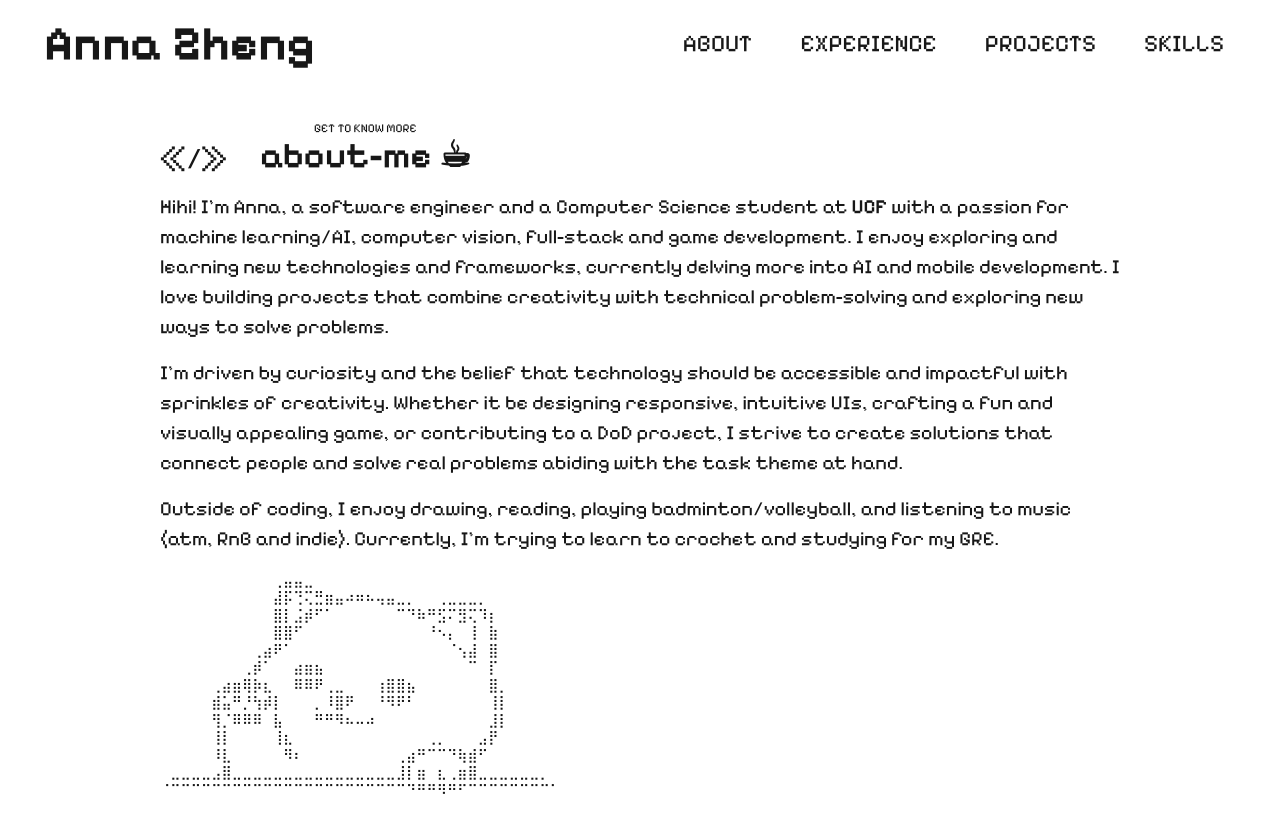
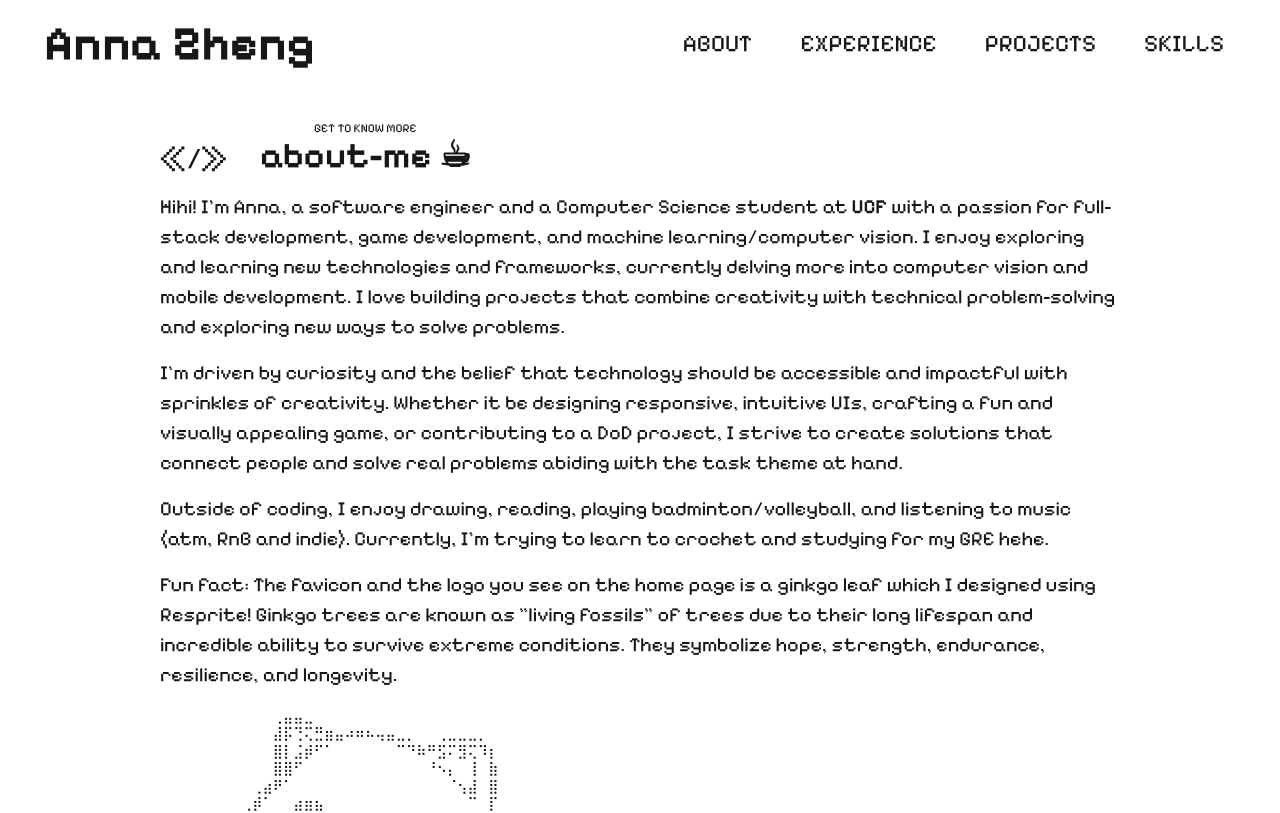
Before and after one commit to crimzxun/anna-portfolio, a Next.js app: page /about in a window 1280 px wide. Shown: the top 813 px of the page. Built offline with nearby package versions, Linux system fonts and the light colour scheme.

Commit message:
update about

```diff
--- a/src/_components/about.tsx
+++ b/src/_components/about.tsx
@@ -9,8 +9,8 @@ export default function About() {
             <p>
                 Hihi! I&apos;m Anna, a software engineer and a Computer Science student at{" "}
                 <Hyperlink href={ucf.href} label={ucf.label} />
-                {" "}with a passion for machine learning/AI, computer vision, full-stack and game development.
-                I enjoy exploring and learning new technologies and frameworks, currently delving more into AI and mobile development.
+                {" "}with a passion for full-stack development, game development, and machine learning/computer vision.
+                I enjoy exploring and learning new technologies and frameworks, currently delving more into computer vision and mobile development.
                 I love building projects that combine creativity with technical problem-solving and exploring new ways to solve problems.
             </p>
             <p>
@@ -20,7 +20,12 @@ export default function About() {
             </p>
             <p>
                 Outside of coding, I enjoy drawing, reading, playing badminton/volleyball, and listening to music (atm, RnB and indie).
-                Currently, I&apos;m trying to learn to crochet and studying for my GRE.
+                Currently, I&apos;m trying to learn to crochet and studying for my GRE hehe.
+            </p>
+            <p>
+                Fun fact: The favicon and the logo you see on the home page is a ginkgo leaf which I designed using Resprite!
+                Ginkgo trees are known as "living fossils" of trees due to their long lifespan and incredible ability to survive extreme conditions.
+                They symbolize hope, strength, endurance, resilience, and longevity.
             </p>
         </div>
     );
```
